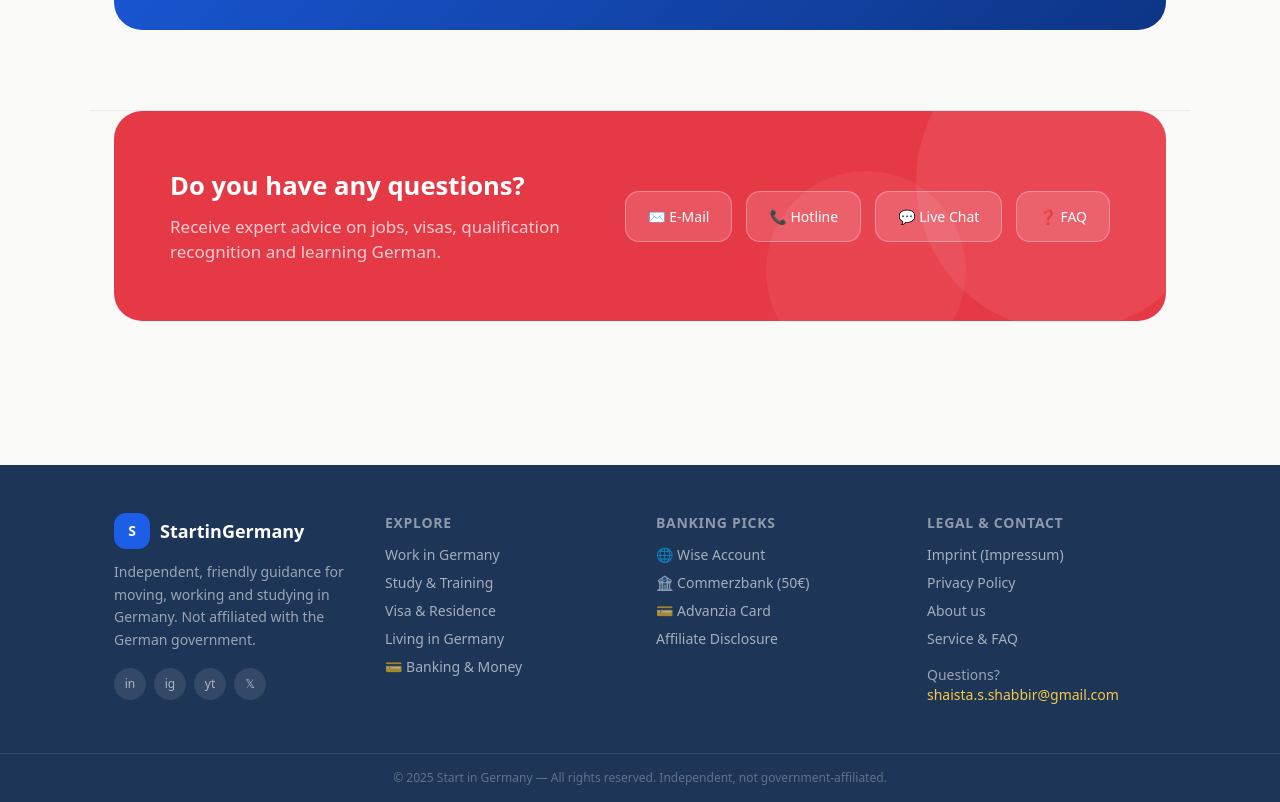
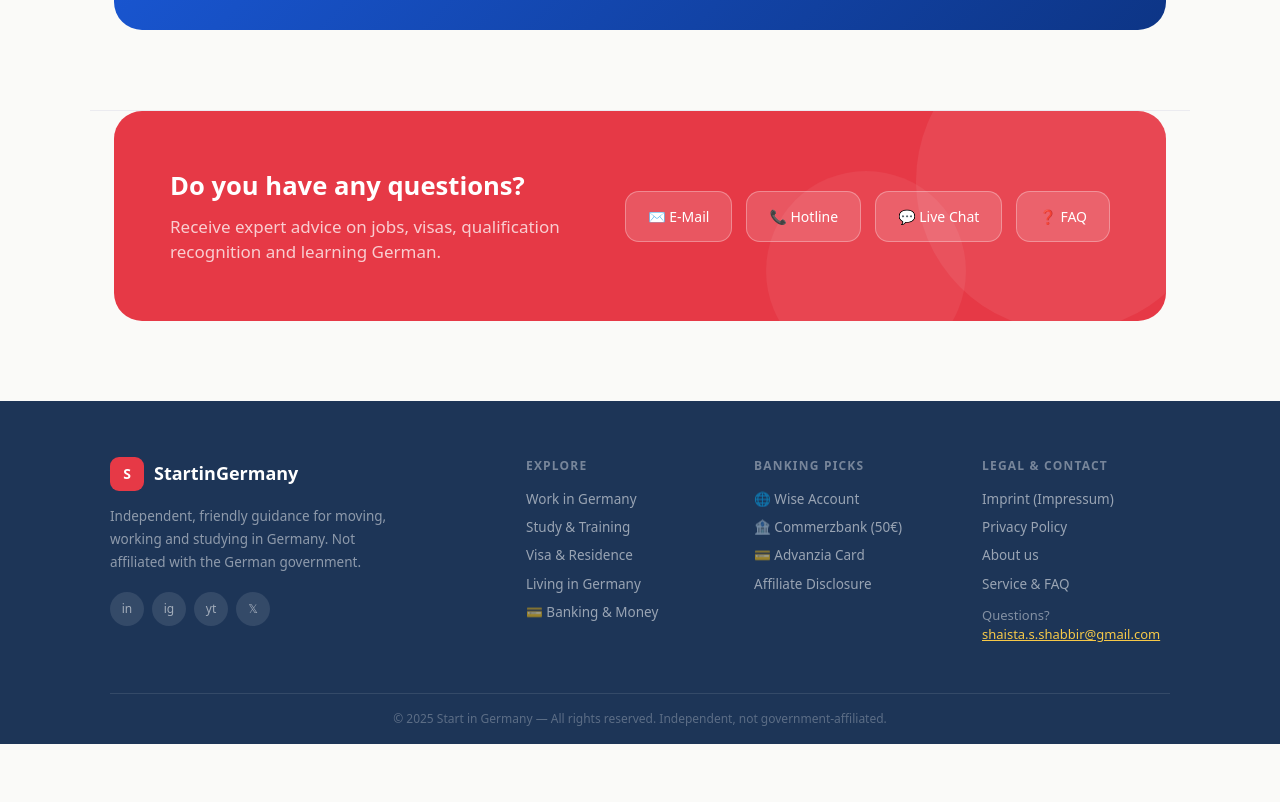
Before and after one commit to ShaistaShabbir-prog/start-in-germany-full, a Next.js app: page / in a window 1280 px wide. Shown: the part 4894-5696 px from the top of the page. After the commit the page ends 5638 px from the top, so only its background shows below. Built offline with nearby package versions, Linux system fonts and the light colour scheme.

Commit message:
fix: full redesign with inline styles - CSS/Tailwind v4 fix

```diff
--- a/components/Footer.tsx
+++ b/components/Footer.tsx
@@ -2,97 +2,72 @@ import Link from "next/link";
 
 export default function Footer() {
   return (
-    <footer className="bg-navy mt-16 text-white">
-      <div className="container-narrow py-12">
-        <div className="grid gap-8 md:grid-cols-4">
-          {/* brand */}
-          <div className="md:col-span-1">
-            <div className="flex items-center gap-2.5 text-lg font-extrabold">
-              <div className="flex h-9 w-9 items-center justify-center rounded-xl bg-brand-600 text-sm font-black">
-                S
-              </div>
+    <footer style={{background:"#1D3557",marginTop:"0",color:"#fff"}}>
+      <div className="container-narrow" style={{padding:"56px 1.25rem 0"}}>
+        <div style={{display:"grid",gridTemplateColumns:"2fr 1fr 1fr 1fr",gap:"40px",paddingBottom:"48px",borderBottom:"1px solid rgba(255,255,255,0.1)"}}>
+
+          {/* Brand */}
+          <div>
+            <div style={{display:"flex",alignItems:"center",gap:"10px",fontFamily:"var(--font-display)",fontWeight:800,fontSize:"18px",marginBottom:"14px"}}>
+              <div style={{width:"34px",height:"34px",borderRadius:"9px",background:"#E63946",display:"flex",alignItems:"center",justifyContent:"center",fontSize:"14px",fontWeight:900,color:"#fff"}}>S</div>
               <span>StartinGermany</span>
             </div>
-            <p className="mt-3 text-sm text-white/55 leading-relaxed">
-              Independent, friendly guidance for moving, working and studying in
-              Germany. Not affiliated with the German government.
+            <p style={{fontSize:"13.5px",color:"rgba(255,255,255,0.5)",lineHeight:1.7,maxWidth:"280px",marginBottom:"18px"}}>
+              Independent, friendly guidance for moving, working and studying in Germany. Not affiliated with the German government.
             </p>
-            <div className="mt-4 flex gap-2">
-              {["in", "ig", "yt", "𝕏"].map((s) => (
-                <div
-                  key={s}
-                  className="flex h-8 w-8 items-center justify-center rounded-full bg-white/10 text-xs text-white/60 hover:bg-brand-600 hover:text-white cursor-pointer transition"
-                >
-                  {s}
-                </div>
+            <div style={{display:"flex",gap:"8px"}}>
+              {["in","ig","yt","𝕏"].map(s => (
+                <div key={s} style={{
+                  width:"34px",height:"34px",borderRadius:"50%",background:"rgba(255,255,255,0.1)",
+                  display:"flex",alignItems:"center",justifyContent:"center",
+                  fontSize:"12px",color:"rgba(255,255,255,0.55)",cursor:"pointer",transition:"all 0.2s"
+                }}>{s}</div>
               ))}
             </div>
           </div>
 
-          {/* explore */}
+          {/* Explore */}
           <div>
-            <div className="text-sm font-bold uppercase tracking-wider text-white/50 mb-3">Explore</div>
-            <ul className="space-y-2 text-sm">
+            <div style={{fontSize:"12px",fontWeight:700,textTransform:"uppercase",letterSpacing:"0.1em",color:"rgba(255,255,255,0.4)",marginBottom:"14px"}}>Explore</div>
             {[
-                { href: "/work", label: "Work in Germany" },
-                { href: "/study", label: "Study & Training" },
-                { href: "/visa", label: "Visa & Residence" },
-                { href: "/living", label: "Living in Germany" },
-                { href: "/finances", label: "💳 Banking & Money" },
-              ].map((l) => (
-                <li key={l.href}>
-                  <Link href={l.href} className="text-white/60 hover:text-white transition">
-                    {l.label}
-                  </Link>
-                </li>
+              {href:"/work",label:"Work in Germany"},
+              {href:"/study",label:"Study & Training"},
+              {href:"/visa",label:"Visa & Residence"},
+              {href:"/living",label:"Living in Germany"},
+              {href:"/finances",label:"💳 Banking & Money"},
+            ].map(l => (
+              <Link key={l.href} href={l.href} style={{display:"block",fontSize:"13.5px",color:"rgba(255,255,255,0.55)",textDecoration:"none",marginBottom:"8px",transition:"color 0.15s"}}>{l.label}</Link>
             ))}
-            </ul>
           </div>
 
-          {/* banking */}
+          {/* Banking */}
           <div>
-            <div className="text-sm font-bold uppercase tracking-wider text-white/50 mb-3">Banking Picks</div>
-            <ul className="space-y-2 text-sm">
+            <div style={{fontSize:"12px",fontWeight:700,textTransform:"uppercase",letterSpacing:"0.1em",color:"rgba(255,255,255,0.4)",marginBottom:"14px"}}>Banking Picks</div>
             {[
-                { href: "https://wise.com/invite/in/shaistak5", label: "🌐 Wise Account" },
-                { href: "https://www.commerzbank.de/girokonto-antrag?path=/pk/de/Abschluss/GD51_Girokonto_DD_MCD_TGK_50Start_KwK&x-werbecode=PNGHRA", label: "🏦 Commerzbank (50€)" },
-                { href: "https://refer.gebuhrenfrei.com/shaistas-45", label: "💳 Advanzia Card" },
-                { href: "/affiliate-disclosure", label: "Affiliate Disclosure" },
-              ].map((l) => (
-                <li key={l.label}>
-                  <Link
-                    href={l.href}
-                    target={l.href.startsWith("http") ? "_blank" : undefined}
-                    rel={l.href.startsWith("http") ? "noopener noreferrer" : undefined}
-                    className="text-white/60 hover:text-white transition"
-                  >
-                    {l.label}
-                  </Link>
-                </li>
+              {href:"https://wise.com/invite/in/shaistak5",label:"🌐 Wise Account",ext:true},
+              {href:"https://www.commerzbank.de/girokonto-antrag?path=/pk/de/Abschluss/GD51_Girokonto_DD_MCD_TGK_50Start_KwK&x-werbecode=PNGHRA",label:"🏦 Commerzbank (50€)",ext:true},
+              {href:"https://refer.gebuhrenfrei.com/shaistas-45",label:"💳 Advanzia Card",ext:true},
+              {href:"/affiliate-disclosure",label:"Affiliate Disclosure",ext:false},
+            ].map(l => (
+              <Link key={l.label} href={l.href} target={l.ext?"_blank":undefined} rel={l.ext?"noopener noreferrer":undefined}
+                style={{display:"block",fontSize:"13.5px",color:"rgba(255,255,255,0.55)",textDecoration:"none",marginBottom:"8px"}}>{l.label}</Link>
             ))}
-            </ul>
           </div>
 
-          {/* legal & contact */}
+          {/* Legal */}
           <div>
-            <div className="text-sm font-bold uppercase tracking-wider text-white/50 mb-3">Legal & Contact</div>
-            <ul className="space-y-2 text-sm">
+            <div style={{fontSize:"12px",fontWeight:700,textTransform:"uppercase",letterSpacing:"0.1em",color:"rgba(255,255,255,0.4)",marginBottom:"14px"}}>Legal & Contact</div>
             {[
-                { href: "/imprint", label: "Imprint (Impressum)" },
-                { href: "/privacy", label: "Privacy Policy" },
-                { href: "/about", label: "About us" },
-                { href: "/service", label: "Service & FAQ" },
-              ].map((l) => (
-                <li key={l.href}>
-                  <Link href={l.href} className="text-white/60 hover:text-white transition">
-                    {l.label}
-                  </Link>
-                </li>
+              {href:"/imprint",label:"Imprint (Impressum)"},
+              {href:"/privacy",label:"Privacy Policy"},
+              {href:"/about",label:"About us"},
+              {href:"/service",label:"Service & FAQ"},
+            ].map(l => (
+              <Link key={l.href} href={l.href} style={{display:"block",fontSize:"13.5px",color:"rgba(255,255,255,0.55)",textDecoration:"none",marginBottom:"8px"}}>{l.label}</Link>
             ))}
-            </ul>
-            <div className="mt-4 text-sm text-white/55">
+            <div style={{marginTop:"12px",fontSize:"13px",color:"rgba(255,255,255,0.45)"}}>
               Questions?{" "}
-              <a href="mailto:shaista.s.shabbir@gmail.com" className="text-amber-400 hover:underline">
+              <a href="mailto:shaista.s.shabbir@gmail.com" style={{color:"#F7C948",textDecoration:"underline"}}>
                 shaista.s.shabbir@gmail.com
               </a>
             </div>
@@ -100,7 +75,7 @@ export default function Footer() {
         </div>
       </div>
 
-      <div className="border-t border-white/10 py-4 text-center text-xs text-white/30">
+      <div style={{padding:"16px 0",textAlign:"center",fontSize:"12px",color:"rgba(255,255,255,0.28)"}}>
         © {new Date().getFullYear()} Start in Germany — All rights reserved. Independent, not government-affiliated.
       </div>
     </footer>
```
Lines whose indentation alone changed are shown as unchanged.
